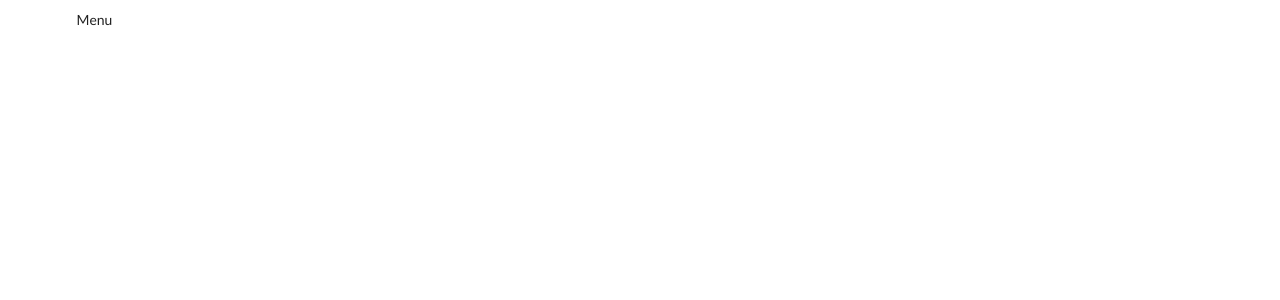
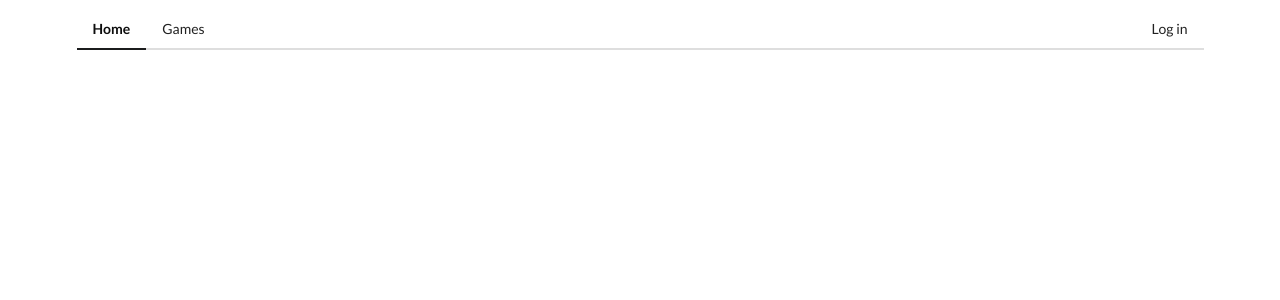
Before and after one commit to rogowskibart/TabletopPlatform, a React (Create React App) app in the folder src/client/: page / in a window 1280 px wide. Shown: the top 300 px of the page. Built offline with nearby package versions, Linux system fonts and the light colour scheme.

Commit message:
Create menu

```diff
--- a/src/client/src/components/GameScreen.js
+++ b/src/client/src/components/GameScreen.js
@@ -6,6 +6,12 @@ class GameScreen extends React.Component {
   state = { gameList: [] };
 
   onButtonClick = async () => {
+    const response = await backend.get('/games/', {});
+
+    this.setState({ gameList: response.data.games });
+  };
+
+  componentDidMount = async () => {
     const response = await backend.get('/games/', {});
 
     this.setState({ gameList: response.data.games });
--- a/src/client/src/components/Menu.js
+++ b/src/client/src/components/Menu.js
@@ -1,7 +1,34 @@
 import React from 'react';
+import { NavLink } from 'react-router-dom';
 
-const Menu = () => {
-  return <div>Menu</div>;
+const Menu = (props) => {
+  console.log(props.location.pathname);
+  return (
+    <div className="ui secondary pointing menu">
+      <NavLink
+        exact
+        to="/"
+        className={(isActive) => (isActive ? 'active ' : '') + 'item'}
+      >
+        Home
+      </NavLink>
+      <NavLink
+        to="/games"
+        className={(isActive) => (isActive ? 'active ' : '') + 'item'}
+      >
+        Games
+      </NavLink>
+
+      <div className="right menu">
+        <NavLink
+          to="/login"
+          className={(isActive) => (isActive ? 'active ' : '') + 'item'}
+        >
+          Log in
+        </NavLink>
+      </div>
+    </div>
+  );
 };
 
 export default Menu;
```
